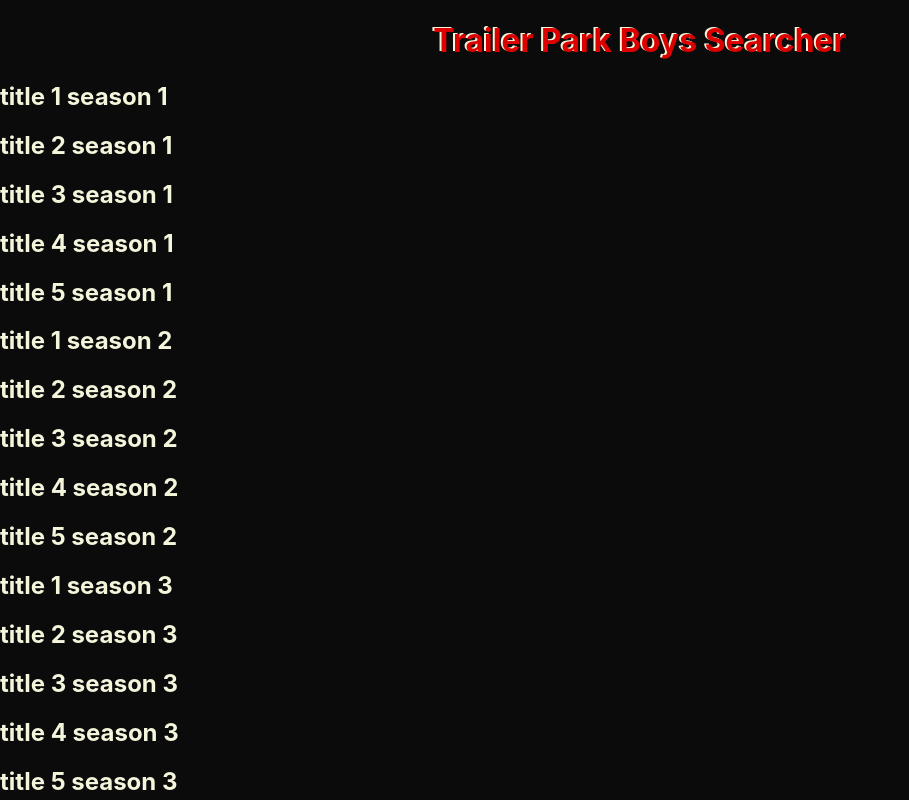
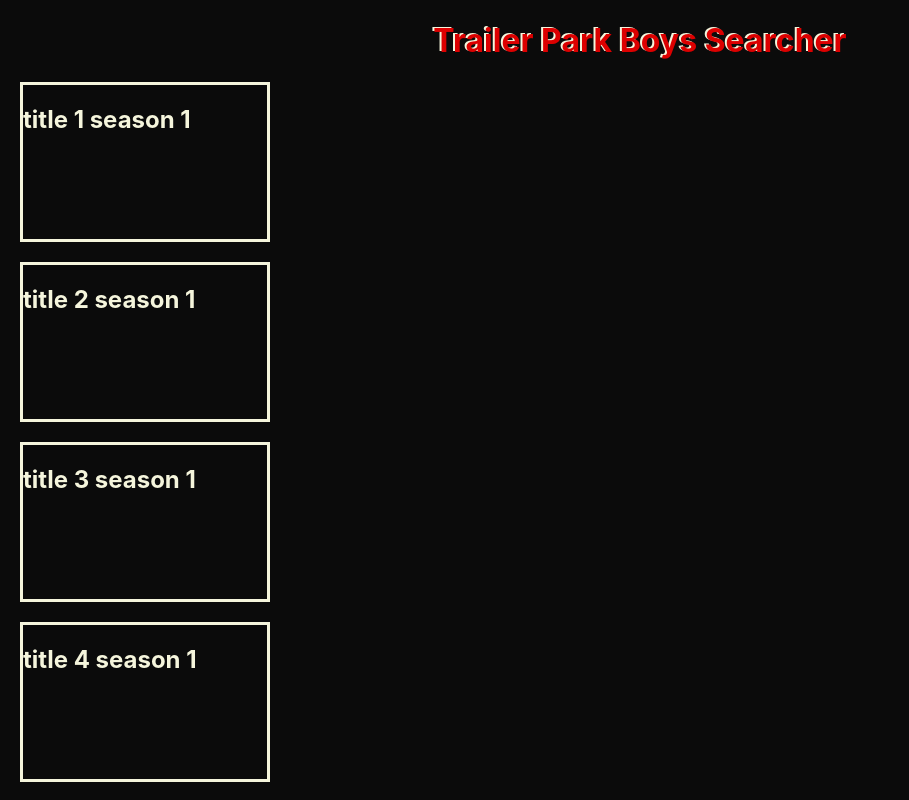
Before and after one commit to mb-dir/trailer-park-boys-search, a React (Create React App) app: page / in a window 1280 px wide. Shown: the top 800 px of the page, without its empty margins (0-909 px from the left). Built offline with nearby package versions, Linux system fonts and the light colour scheme.

Commit message:
Add styles for SeasonContent component

```diff
--- a/src/components/SeasonContent/SeasonContent.js
+++ b/src/components/SeasonContent/SeasonContent.js
@@ -1,4 +1,5 @@
 import React from "react";
+import "./seasonContent.css";
 
 const SeasonContent = (props)=>{
     const seasonContent = props.data.titles.map((el)=>{
--- /dev/null
+++ b/src/components/SeasonContent/seasonContent.css
@@ -0,0 +1,6 @@
+.season__episode{
+    border: 3px solid beige;
+    width: 250px;
+    height: 160px;
+    margin: 20px;
+}
```
